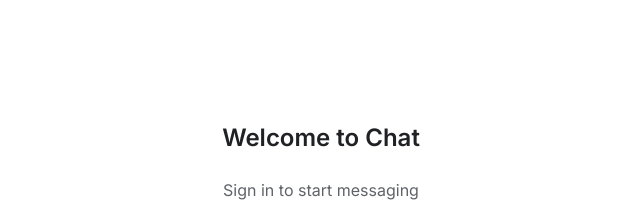
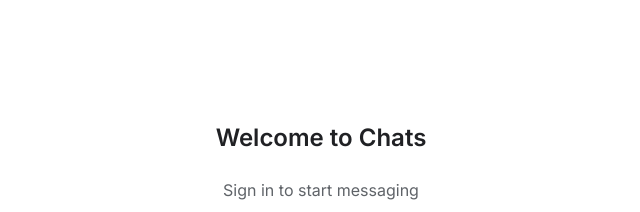
Before and after one commit to TusharND12/chat-app, a Next.js app: page /chat in a window 1280 px wide. Shown: the part 208-420 px from the top of the page, without its empty margins (319-959 px from the left). Built offline with nearby package versions, Linux system fonts and the light colour scheme; no server answers.

Commit message:
Branding: Google Chat sidebar, Welcome to Chats

```diff
--- a/src/app/chat/layout.tsx
+++ b/src/app/chat/layout.tsx
@@ -22,7 +22,7 @@
       </AuthLoading>
       <Unauthenticated>
         <div className="flex min-h-screen flex-col items-center justify-center gap-6 bg-background px-4">
-          <h1 className="text-2xl font-semibold">Welcome to Chat</h1>
+          <h1 className="text-2xl font-semibold">Welcome to Chats</h1>
           <p className="text-center text-muted-foreground">
             {isSignedIn
               ? "Connecting your account..."
--- a/src/app/chat/page.tsx
+++ b/src/app/chat/page.tsx
@@ -201,7 +201,7 @@
       </div>
       <div className="max-w-sm space-y-2">
         <h2 className="text-xl font-normal text-foreground">
-          Welcome to Google Chat
+          Welcome to Chats
         </h2>
         <p className="text-sm text-muted-foreground leading-relaxed">
           Send messages, share files, and collaborate with people. Select a conversation from the sidebar or start a new one.
--- a/src/components/chat/Sidebar.tsx
+++ b/src/components/chat/Sidebar.tsx
@@ -72,7 +72,7 @@
     <div className="flex h-full flex-col bg-sidebar">
       {/* Header */}
       <div className="flex items-center justify-between px-4 py-3">
-        <h1 className="text-lg font-medium text-sidebar-foreground">Chat</h1>
+        <h1 className="text-lg font-medium text-sidebar-foreground">Google Chat</h1>
         <div className="flex items-center gap-1">
           <button
             type="button"
```
